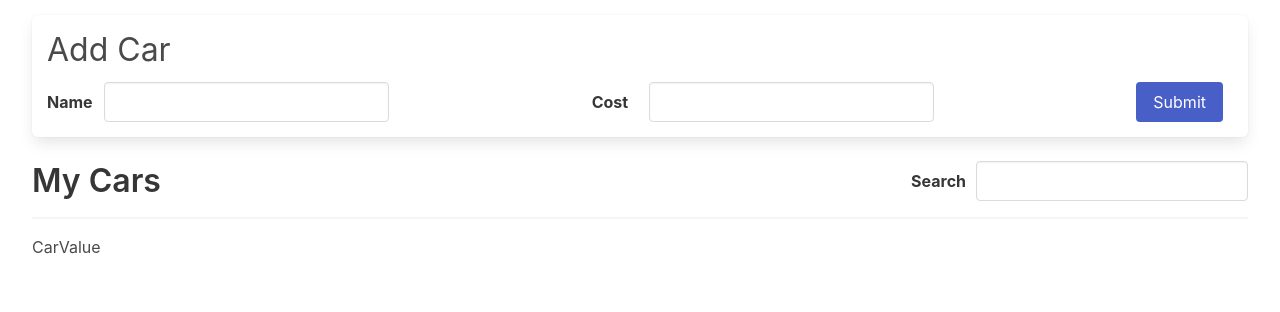
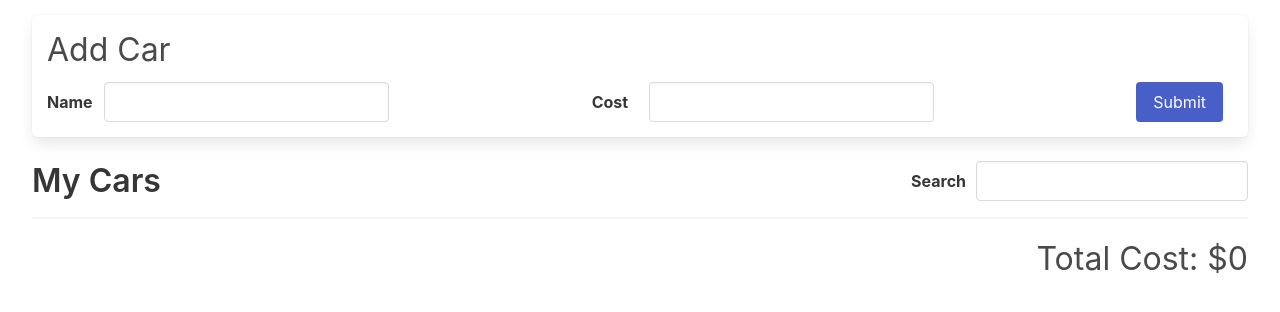
Before and after one commit to poyingHAHA/React_learning, a React (Create React App) app in the folder 8_multiple_slices_with_redux_toolkit/: page / in a window 1280 px wide. Shown: the top 312 px of the page. Built offline with nearby package versions, Linux system fonts and the light colour scheme.

Commit message:
12. Total Car Cost

```diff
--- a/8_multiple_slices_with_redux_toolkit/src/components/CarValue.js
+++ b/8_multiple_slices_with_redux_toolkit/src/components/CarValue.js
@@ -1,6 +1,20 @@
+import { useDispatch, useSelector } from "react-redux";
+
 function CarValue(){
+  const totalCost = useSelector(({cars: { data, searchTerm }}) => {
+    const filteredCars = data.filter((car) => {
+      return car.name.toLowerCase().includes(searchTerm.toLowerCase())
+    })
+
+    return filteredCars.reduce((acc, car) => {
+      return acc + car.cost;
+    }, 0)
+  })
+
   return (
-    <div>CarValue</div>
+    <div className="car-value">
+      Total Cost: ${totalCost}
+    </div>
   )
 }
 
```
